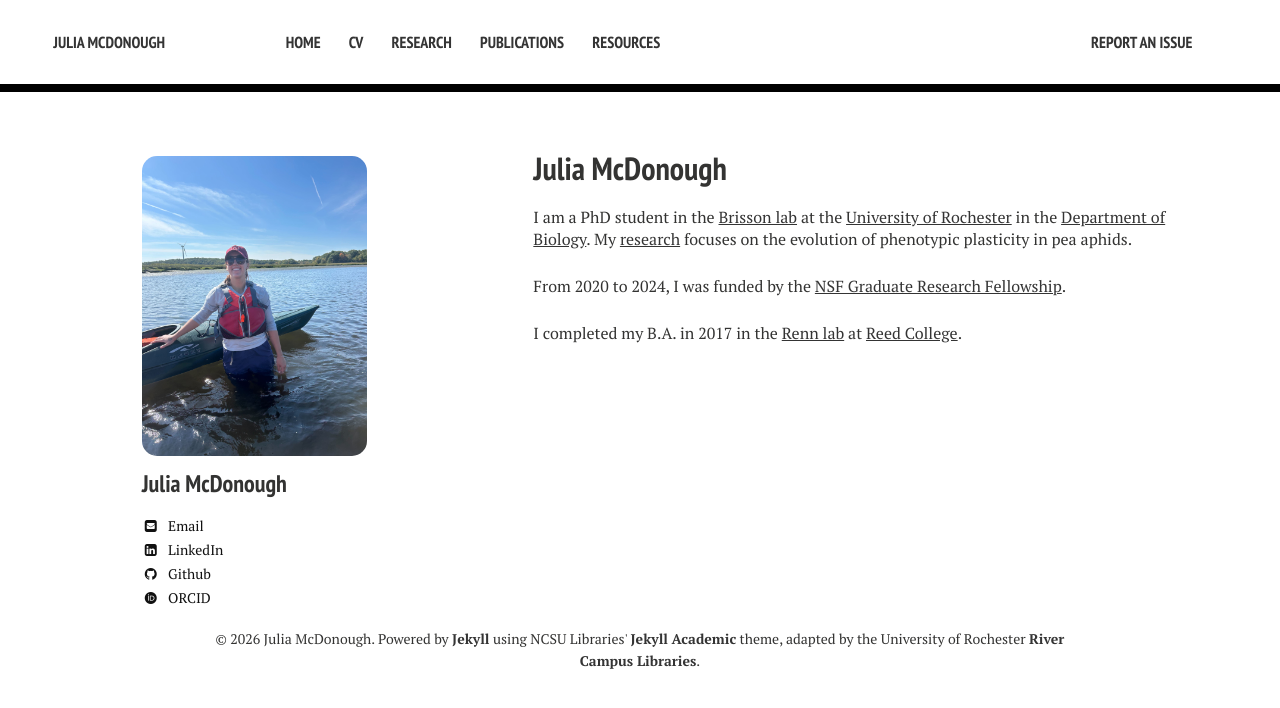
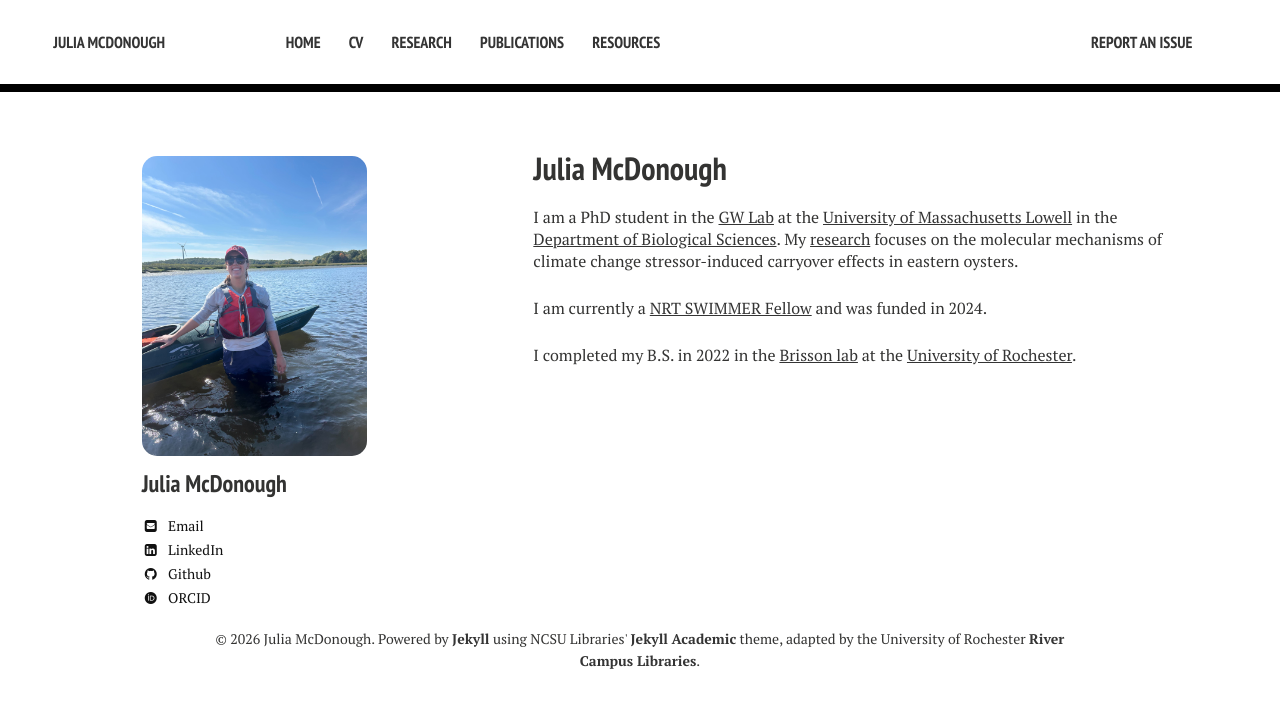
Before and after one commit to jgmcdonough/jgmcdonough.github.io, a Jekyll site: the page built from index.md, in a window 1280 px wide. Shown: the top 708 px of the page. Built offline with Jekyll 4.4.1, drawn with Linux system fonts in a browser that asks for light colours; nearby versions of some CDN libraries; some web fonts are replaced.

Commit message:
Update index.md

```diff
--- a/index.md
+++ b/index.md
@@ -3,8 +3,8 @@ layout: home
 excerpt: "Home"
 ---
 
-I am a PhD student in the [Brisson lab](https://www.brissonlab.org/) at the [University of Rochester](https://www.rochester.edu/) in the [Department of Biology](https://www.sas.rochester.edu/bio/). My [research](/research/) focuses on the evolution of phenotypic plasticity in pea aphids.
+I am a PhD student in the [GW Lab]([www.g](https://gwlab.org/)) at the [University of Massachusetts Lowell](https://www.uml.edu/) in the [Department of Biological Sciences]([https://www.sas.rochester.edu/bio/](https://www.uml.edu/Sciences/biology/)). My [research](/research/) focuses on the molecular mechanisms of climate change stressor-induced carryover effects in eastern oysters.
 
-From 2020 to 2024, I was funded by the [NSF Graduate Research Fellowship](https://www.nsfgrfp.org/).
+I am currently a [NRT SWIMMER Fellow](https://www.uml.edu/swimmer/) and was funded in 2024.
 
-I completed my B.A. in 2017 in the [Renn lab](https://www.reed.edu/biology/renn/) at [Reed College](https://www.reed.edu/).
+I completed my B.S. in 2022 in the [Brisson lab](https://www.brissonlab.org/) at the [University of Rochester](https://www.rochester.edu/).
```
